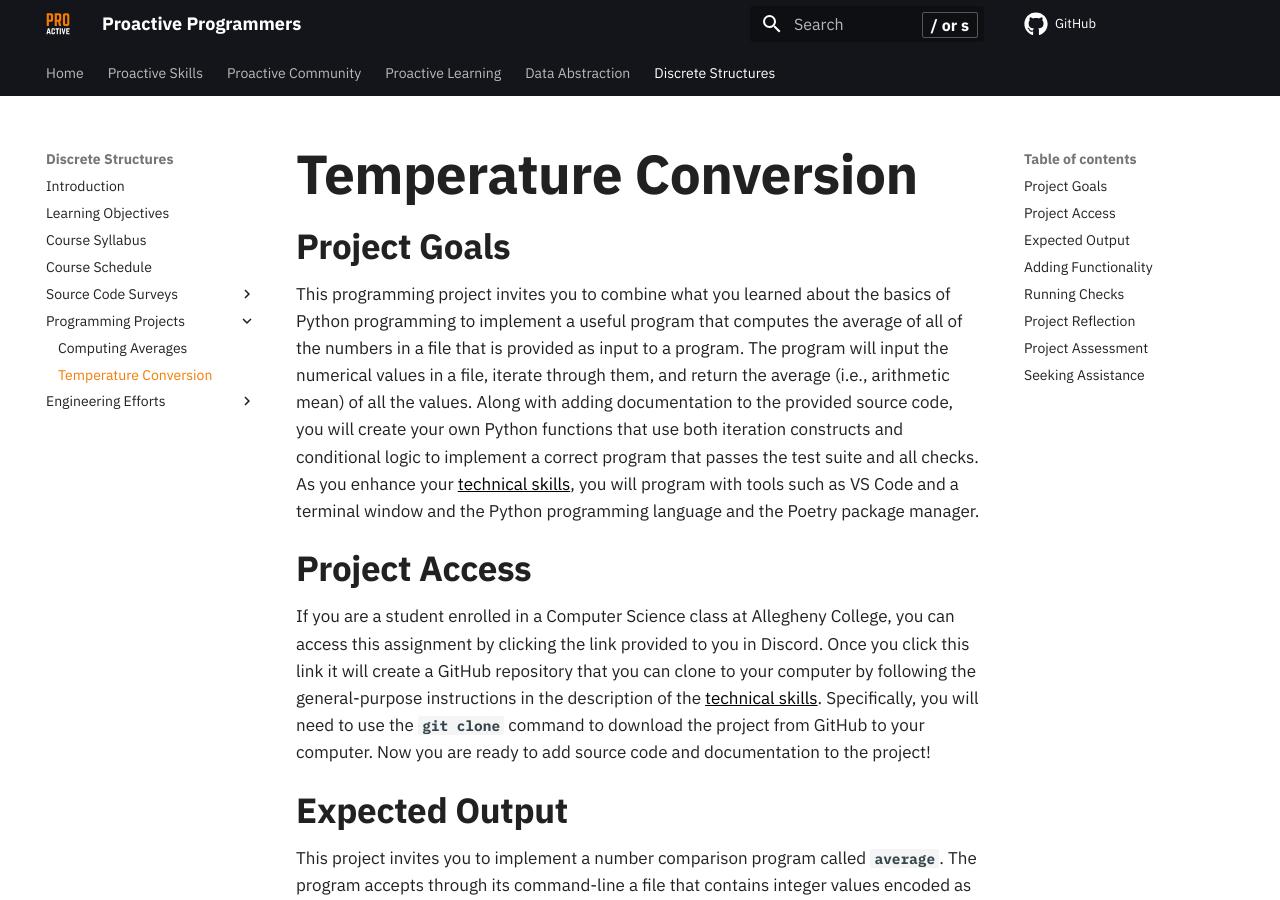
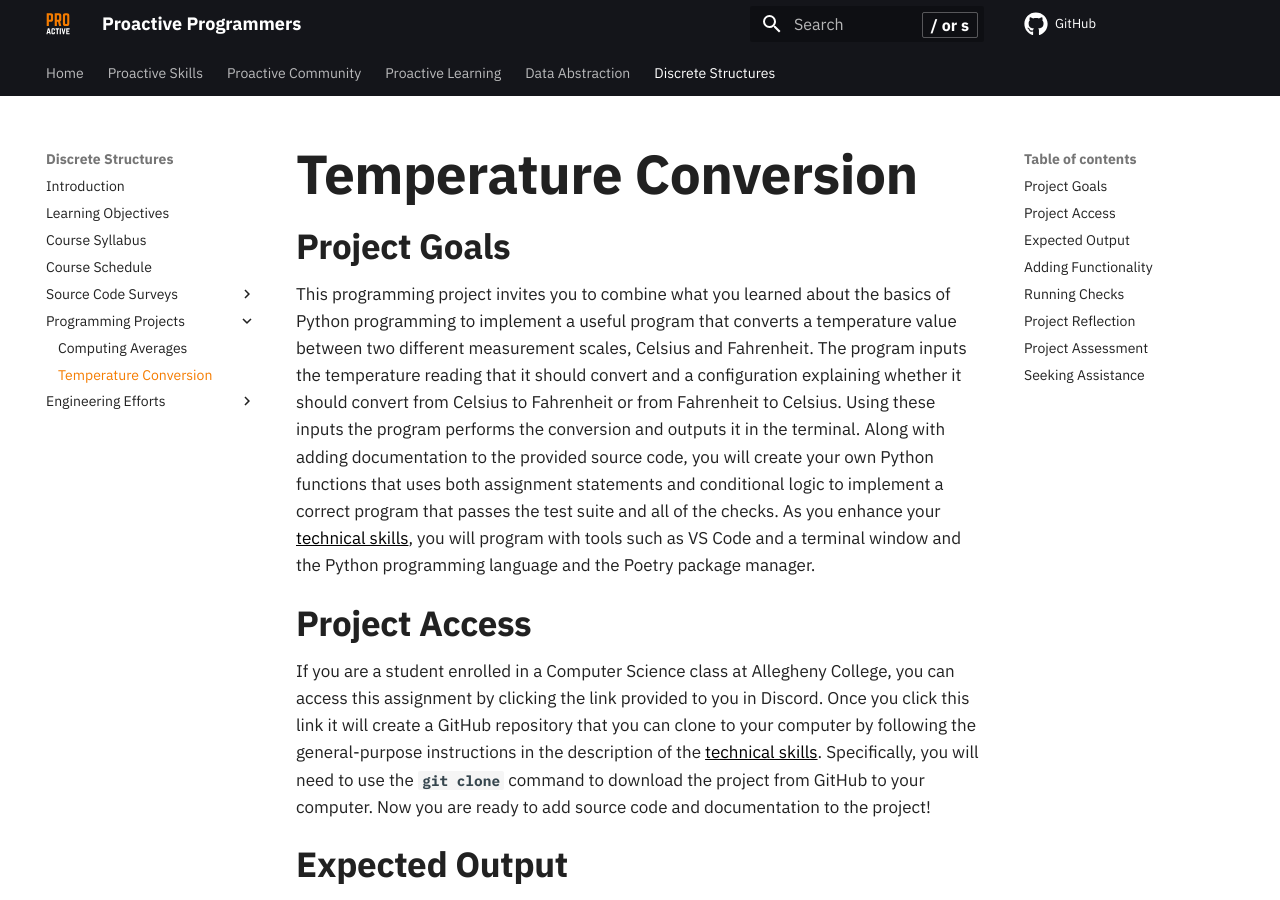
Before and after one commit to ProactiveProgrammers/www.proactiveprogrammers.com, an MkDocs documentation site: the page built from docs/discrete-structures/programming-projects/temperature-conversion.md, in a window 1280 px wide and 900 px high. Built offline with MkDocs 1.6.1 and Material for MkDocs 9.7.7, drawn with Linux system fonts in a browser that asks for light colours; comment, search, counter and statistics services are not loaded.

Commit message:
feat: Add the program goals to the temperature-conversion project.

```diff
--- a/docs/discrete-structures/programming-projects/temperature-conversion.md
+++ b/docs/discrete-structures/programming-projects/temperature-conversion.md
@@ -3,17 +3,19 @@
 ## Project Goals
 
 This programming project invites you to combine what you learned about the
-basics of Python programming to implement a useful program that computes the
-average of all of the numbers in a file that is provided as input to a program.
-The program will input the numerical values in a file, iterate through them,
-and return the average (i.e., arithmetic mean) of all the values. Along with
-adding documentation to the provided source code, you will create your own
-Python functions that use both iteration constructs and conditional logic to
-implement a correct program that passes the test suite and all checks. As you
-enhance your [technical
-skills](/proactive-skills/introduction-proactive-skills/), you will program
-with tools such as VS Code and a terminal window and the Python programming
-language and the Poetry package manager.
+basics of Python programming to implement a useful program that converts a
+temperature value between two different measurement scales, Celsius and
+Fahrenheit. The program inputs the temperature reading that it should convert
+and a configuration explaining whether it should convert from Celsius to
+Fahrenheit or from Fahrenheit to Celsius. Using these inputs the program
+performs the conversion and outputs it in the terminal. Along with adding
+documentation to the provided source code, you will create your own Python
+functions that uses both assignment statements and conditional logic to
+implement a correct program that passes the test suite and all of the checks. As
+you enhance your [technical
+skills](/proactive-skills/introduction-proactive-skills/), you will program with
+tools such as VS Code and a terminal window and the Python programming language
+and the Poetry package manager.
 
 ## Project Access
 
```
